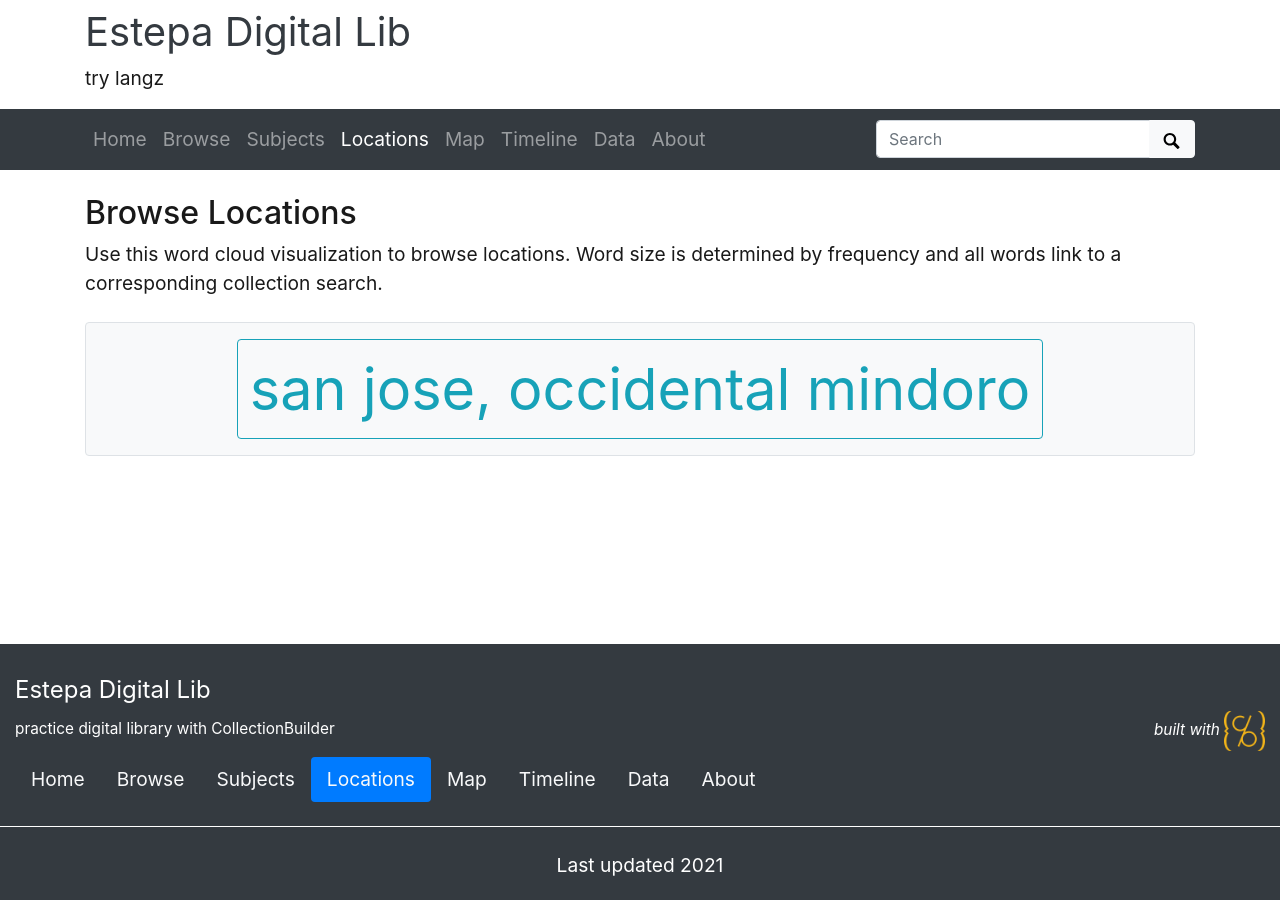
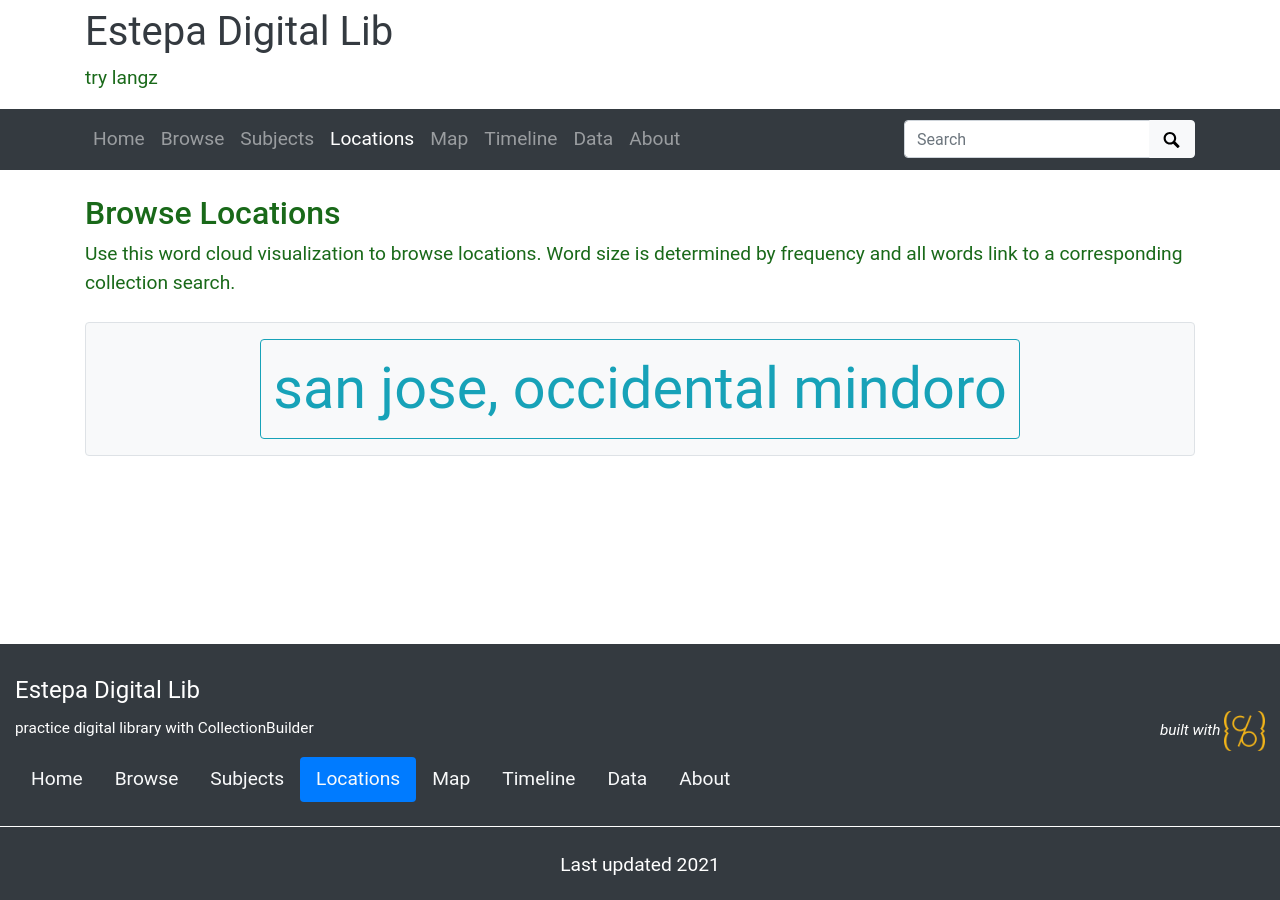
Before and after one commit to Lestepaaa/mydigitallib, a Jekyll site: the page built from pages/locations.md, in a window 1280 px wide. Built offline with Jekyll 4.4.1, drawn with Linux system fonts in a browser that asks for light colours.

Commit message:
Update theme.yml

```diff
--- a/_data/theme.yml
+++ b/_data/theme.yml
@@ -81,7 +81,7 @@ bootswatch: # leave blank or comment out for plain bootstrap
 
 # THEME FONTS
 base-font-size: 1.2em
-text-color: "#191919"
-link-color: "#17a2b8"
-base-font-family: # comment out for bootstrap defaults. e.g. Roboto
+text-color: "#196919"
+link-color: "#17a420"
+base-font-family: Roboto
 font-cdn: # add font stylesheet, e.g. <link href="https://fonts.googleapis.com/css?family=Roboto&display=swap" rel="stylesheet">
```
